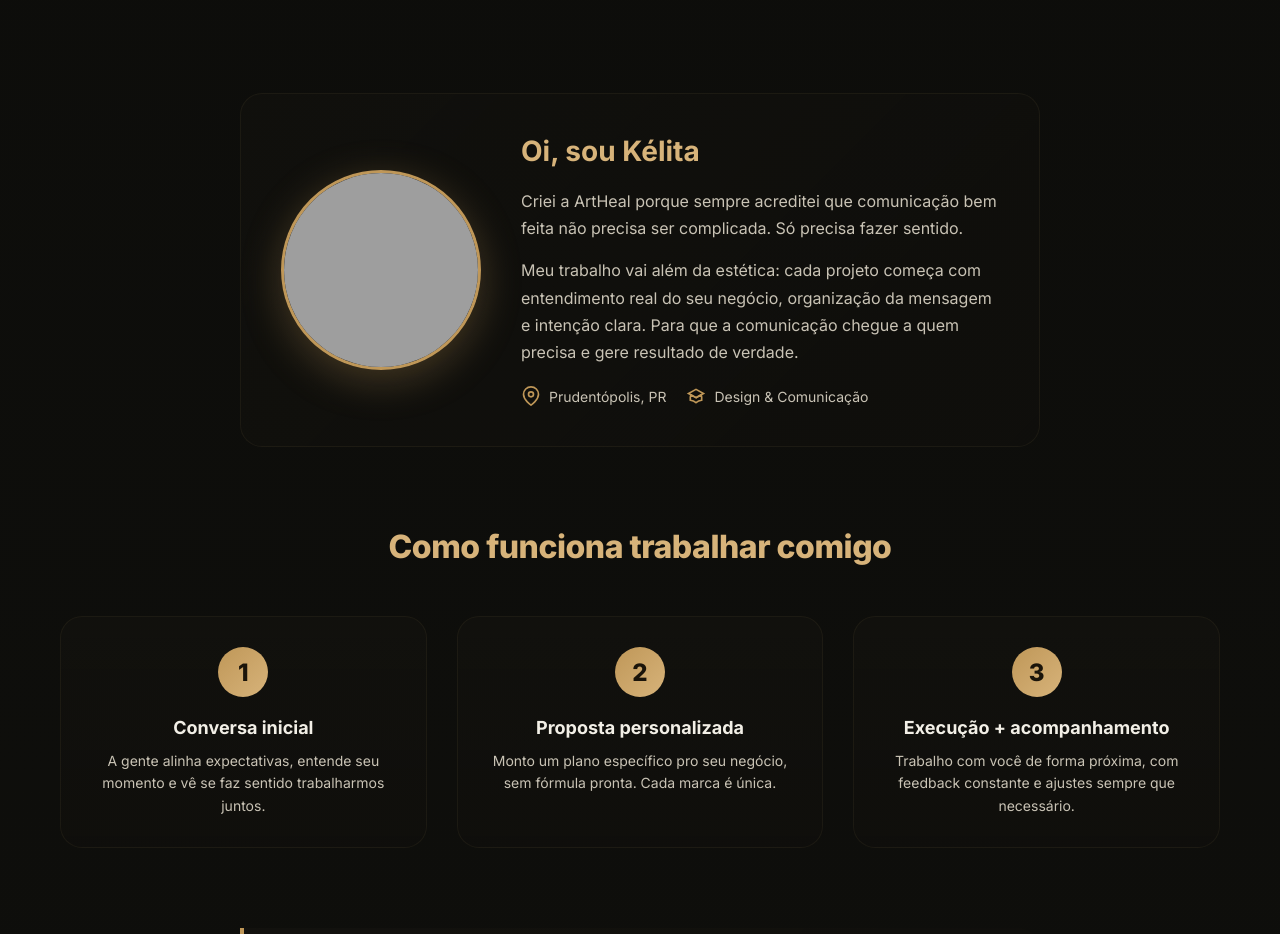
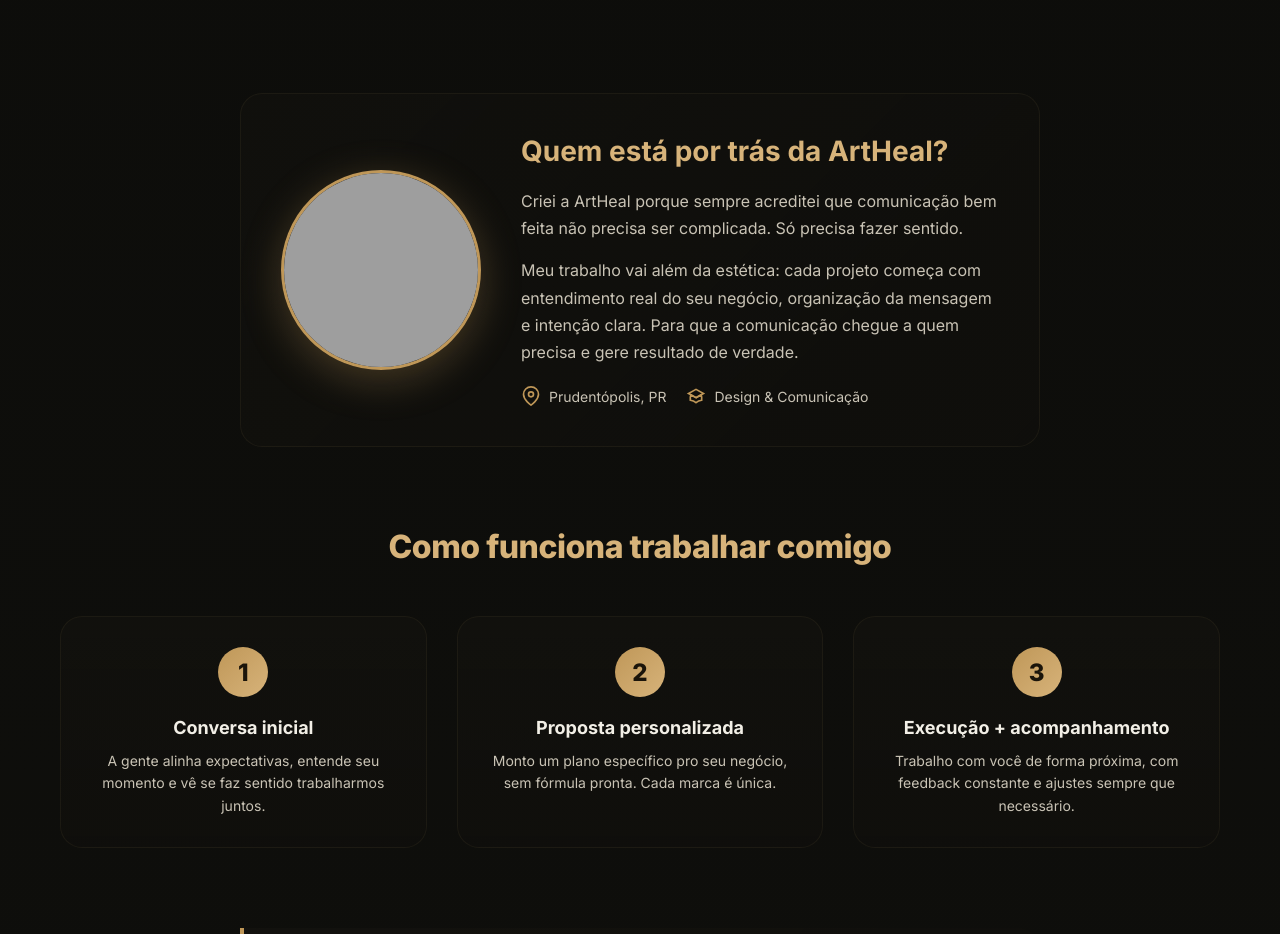
Before and after one commit to arthealstudio/artheal-studio, a plain HTML site: page index.html in a window 1280 px wide. Shown: the part 1980-2914 px from the top of the page. Drawn offline with Linux system fonts and the light colour scheme; grey boxes are pictures that could not be loaded.

Commit message:
Update index.html

```diff
--- a/index.html
+++ b/index.html
@@ -788,7 +788,7 @@
         <img src="foto.jpg" alt="Larissa - ArtHeal Studio" />
       </div>
       <div class="sobre-content">
-        <h2>Oi, sou Kélita</h2>
+        <h2>Quem está por trás da ArtHeal?</h2>
         <p>
           Criei a ArtHeal porque sempre acreditei que comunicação bem feita não precisa ser complicada. Só precisa fazer sentido.
         </p>
```
